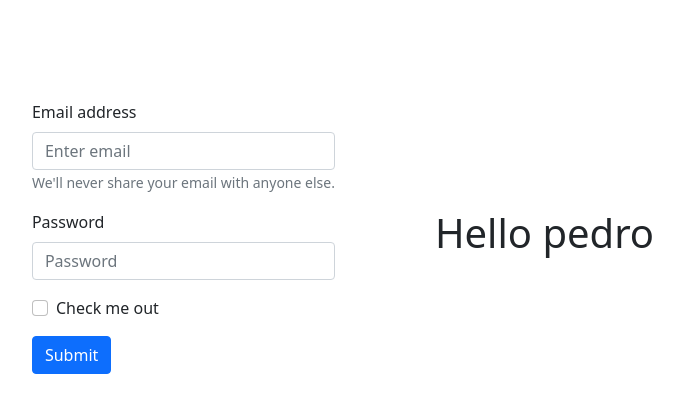
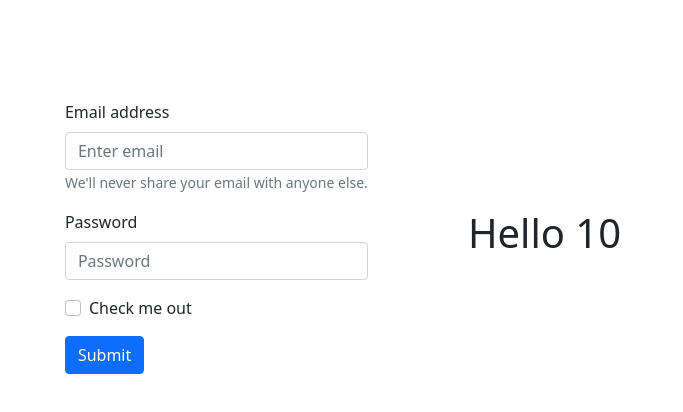
Before and after one commit to pedroluiznogueira/react-main-concepts, a React (Create React App) app: page / in a window 1280 px wide. Shown: the top 412 px of the page, without its empty margins (347-1030 px from the left). Built offline with nearby package versions, Linux system fonts and the light colour scheme.

Commit message:
Passing object through components with props

```diff
--- a/src/App.tsx
+++ b/src/App.tsx
@@ -6,10 +6,14 @@ import Practice from './components/Practice';
 
 function App() {
 
+  let element = {
+    "age": "10"
+  }
+
   return (
     <div className="form-container">
       <Login />
-      <Practice name="pedro"/>
+      <Practice element={element} />
     </div>
   );
 }
--- a/src/components/Practice.tsx
+++ b/src/components/Practice.tsx
@@ -3,7 +3,7 @@ import React from 'react';
 function Practice(props: any) {
 
     return(
-        <h1>Hello {props.name}</h1>
+        <h1>Hello {props.element.age}</h1>
     );
 }
 
```
